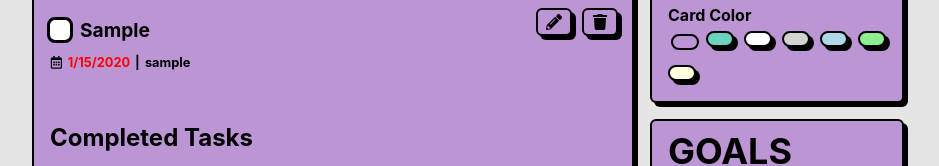
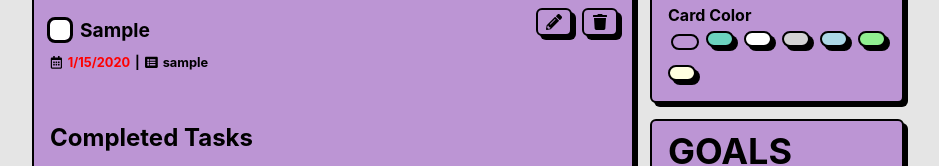
Before and after one commit to ehoffman66/todo, a React (Create React App) app: page / in a window 1280 px wide. Both pictures are taken after typing "Sample", "Sample", "2020-01-15", "Sample" into the empty fields and a click on the button 762 px from the left and 216 px from the top of the page. Shown: the part 369-535 px from the top of the page, without its empty margins (172-1111 px from the left). Built offline with nearby package versions, Linux system fonts and the light colour scheme.

Commit message:
Add icon to listing for category

```diff
--- a/src/App.js
+++ b/src/App.js
@@ -380,7 +380,10 @@ function App() {
                                        {todo.dueDate ? new Date(todo.dueDate).toLocaleDateString('en-US') : "No Date"}
                                     </span>
                                     <span style={{ margin: '0 5px' }}>|</span>
-                                    <span>{todo.category}</span>
+                                    <span style={{ display: 'flex', alignItems: 'center' }}>
+                                       <FaListAlt style={{ marginRight: '5px' }} />
+                                       {todo.category}
+                                    </span>
                                  </div>
                               </div>
                               <div style={{ display: 'flex', justifyContent: 'space-between', width: '80px' }}>
```
